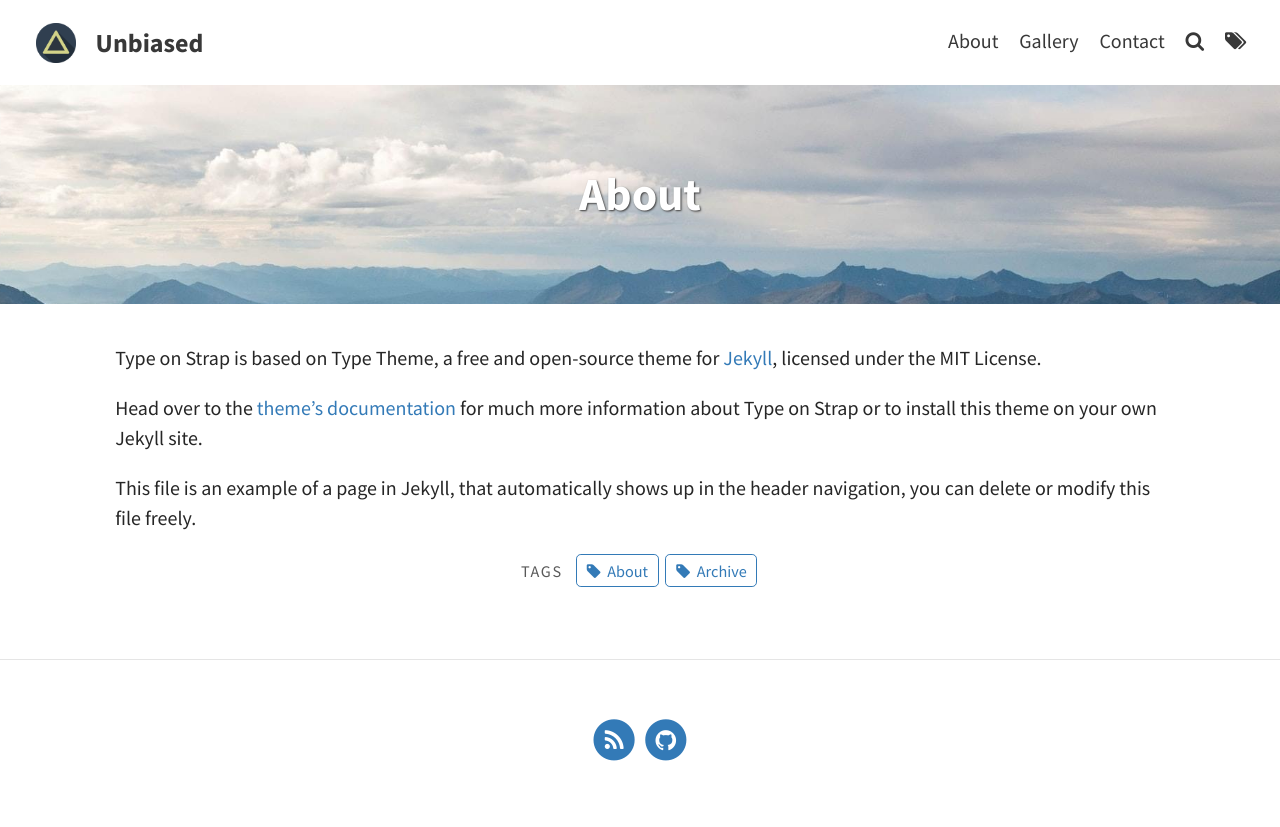
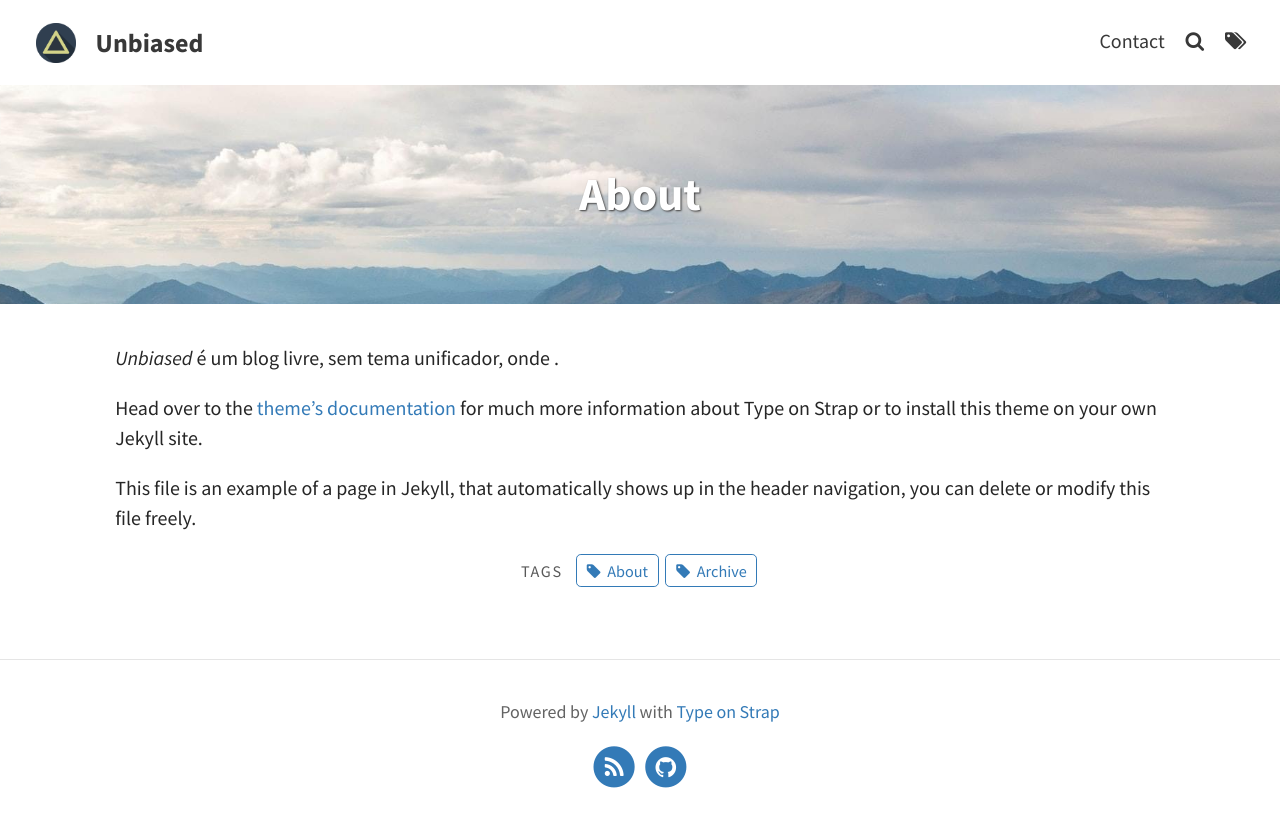
Before and after one commit to ferreirapedroh/ferreirapedroh.github.io, a Jekyll site: the page built from pages/about.md, in a window 1280 px wide. Shown: the top 827 px of the page. Built offline with Jekyll 4.4.1, drawn with Linux system fonts in a browser that asks for light colours.

Commit message:
Fixing the navbar

```diff
--- a/_config.yml
+++ b/_config.yml
@@ -12,10 +12,8 @@ favicon: assets/favicon.ico                             # Icon displayed in the
 header_text: "Unbiased"
   #Unbiased  # Change Blog header text
 header_feature_image: assets/img/pexels/triangular.jpeg
-
-footer_text: " "
-  #>
-  #Powered by <a href="https://jekyllrb.com/">Jekyll</a> with <a href="https://github.com/sylhare/Type-on-Strap">Type on Strap</a>
+footer_text: >
+  Powered by <a href="https://jekyllrb.com/">Jekyll</a> with <a href="https://github.com/sylhare/Type-on-Strap">Type on Strap</a>
 
 # Blog
 excerpt: true                                           # Or "truncate" (first 250 characters), "false" to disable
--- a/pages/about.md
+++ b/pages/about.md
@@ -2,11 +2,12 @@
 layout: page
 title: About
 permalink: /about/
+hide: true
 feature-img: "assets/img/pexels/travel.jpeg"
 tags: [About, Archive]
 ---
 
-Type on Strap is based on Type Theme, a free and open-source theme for [Jekyll](http://jekyllrb.com/), licensed under the MIT License.
+_Unbiased_ é um blog livre, sem tema unificador, onde .
 
 Head over to the [theme's documentation](https://github.io/sylhare/Type-on-Strap) for much more information about Type on Strap or to install this theme on your own Jekyll site.
 
```
Also changed, not shown: _posts/2013-10-18-blogging-with-title.md (+1 -0 lines), pages/gallery.md (+1 -0 lines), pages/portfolio.md (+4 -4 lines).
